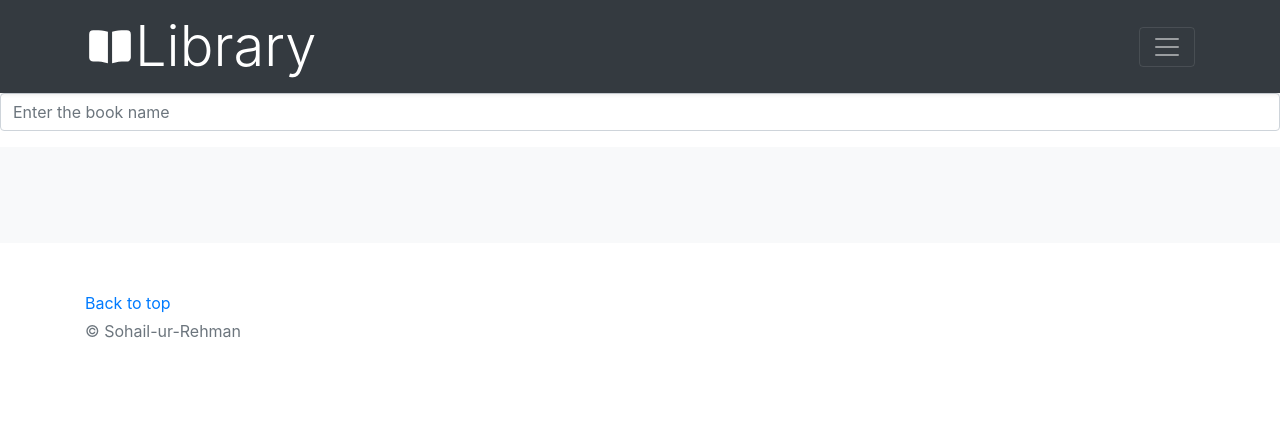
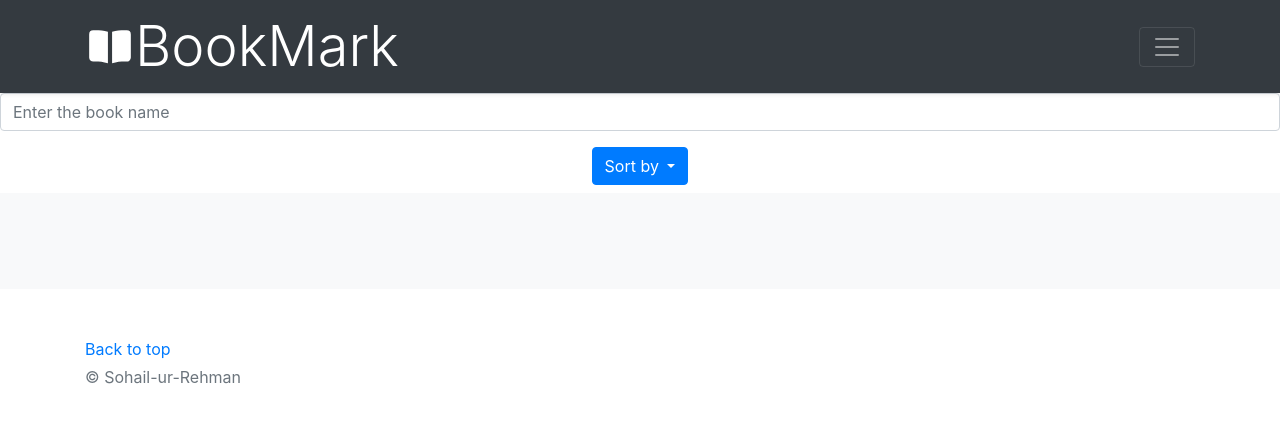
Before and after one commit to rehmansohail/library, a Node server app: page / in a window 1280 px wide. Shown: the top 423 px of the page. Run offline with Node 20, Linux system fonts and the light colour scheme; data that the repository does not hold is empty.

Commit message:
book complete

```diff
--- a/index.js
+++ b/index.js
@@ -46,7 +46,9 @@ app.get("/book", async (req,res)=>{
 app.post("/add",async (req,res)=>{
   // console.log(req.body)
   let result = await db.query(`SELECT * FROM books WHERE key=${coverId}`)
-  if(result.rows.length==0)await db.query(`INSERT INTO books(key,description,rating) VALUES (${coverId},'${req.body.description}',${req.body.rating})`)
+  if(result.rows.length==0){
+    await db.query("INSERT INTO books(key, description, rating) VALUES ($1, $2, $3)",[coverId,req.body.description,req.body.rating]);
+  }
   res.redirect("/")
 })
 
@@ -56,6 +58,28 @@ app.get("/delete",async (req,res)=>{
   res.redirect("/")
 })
 
+app.get("/sort", async(req,res)=>{
+  // console.log(req.query)
+  let result
+  switch(req.query.action) {
+    case "button1":
+      result = await db.query("SELECT * from books ORDER BY rating DESC")
+      break;
+    case "button2":
+      result = await db.query("SELECT * from books ORDER BY rating ASC")
+      break;
+    case "button3":
+      result = await db.query("SELECT * from books ORDER BY date DESC")
+      break;
+    case "button4":
+      result = await db.query("SELECT * from books ORDER BY date ASC")
+      break;
+  }
+  res.render("index.ejs",{
+    items:result.rows
+  })
+})
+
 app.listen(port,()=>{
     console.log(`The app is live on port ${port}`)
 })
--- a/views/index.ejs
+++ b/views/index.ejs
@@ -10,10 +10,24 @@
         </div>
       </form>
 
+      <div class="dropdown text-center m-2">
+          <button class="btn btn-primary dropdown-toggle" type="button" id="dropdownMenuButton" data-toggle="dropdown" aria-haspopup="true" aria-expanded="false">
+              Sort by
+          </button>
+          <div class="dropdown-menu" aria-labelledby="dropdownMenuButton">
+              <form action="/sort" method="get">
+                  <button class="dropdown-item" type="submit" name="action" value="button1">Rating (High to Low)</button>
+                  <button class="dropdown-item" type="submit" name="action" value="button2">Rating (Low to High)</button>
+                  <button class="dropdown-item" type="submit" name="action" value="button3">Date (New to Old)</button>
+                  <button class="dropdown-item" type="submit" name="action" value="button4">Date (Old to New)</button>
+              </form>
+          </div>
+      </div>
+
 
     <div class="album py-5 bg-light">
         <div class="container">
-          <div class="row row-cols-1 row-cols-sm-2 row-cols-md-4 g-3" id="cardContainer">
+          <div class="row row-cols-1 row-cols-sm-3 row-cols-md-4 g-3" id="cardContainer">
 
             <% if (locals.items) { %>
               <% items.forEach(item => { %>
@@ -23,7 +37,7 @@
                     <p><%= item.description %></p>
                   </div>
                   <div class="card-rating">
-                    <p>Rating: <%= item.rating %></p>
+                    <p>Rating: <%= item.rating %>⭐</p>
                   </div>
                   <form action="/delete" method="get" class="form-group submit-container">
                     <input type="hidden" id="key" name="key" value="<%= item.key %>">
--- a/views/partials/header.ejs
+++ b/views/partials/header.ejs
@@ -3,7 +3,7 @@
 <head>
     <meta charset="UTF-8">
     <meta name="viewport" content="width=device-width, initial-scale=1.0">
-    <title>Library</title>
+    <title>BookMark</title>
     <link rel="stylesheet" href="./style.css">
     <link rel="icon" href="images/favicon.png">
     <link rel="stylesheet" href="https://cdn.jsdelivr.net/npm/bootstrap@4.4.1/dist/css/bootstrap.min.css" integrity="sha384-Vkoo8x4CGsO3+Hhxv8T/Q5PaXtkKtu6ug5TOeNV6gBiFeWPGFN9MuhOf23Q9Ifjh" crossorigin="anonymous">
@@ -16,7 +16,7 @@
       <div class="row">
         <div class="col-sm-8 col-md-7 py-4">
           <h4 class="text-white">About</h4>
-          <p class="text-muted">Utilize this web application to efficiently manage your book collection. This tool allows you to seamlessly add new books to your library and update the read status of each book. Enhance your reading experience by keeping your collection organized and up-to-date with just a few clicks.</p>
+          <p class="text-muted">Bookmark is a user-friendly web application designed for book lovers to manage their personal book collection effortlessly. Users can add their favorite books, complete with detailed descriptions and personal ratings, creating a comprehensive digital library. The app's intuitive interface allows for easy sorting of books by rating or date added, enabling users to quickly find top-rated reads or track their reading journey over time. Whether you're an avid reader or building your collection, Bookmark enhances your reading experience by keeping your book list organized and accessible.</p>
         </div>
         <div class="col-sm-4 offset-md-1 py-4">
           <h4 class="text-white">Contact</h4>
@@ -35,7 +35,7 @@
         <svg class="w-6 h-6 text-gray-800 dark:text-white" aria-hidden="true" xmlns="http://www.w3.org/2000/svg" width="50" height="50" fill="currentColor" viewBox="0 0 24 24">
             <path fill-rule="evenodd" d="M11 4.717c-2.286-.58-4.16-.756-7.045-.71A1.99 1.99 0 0 0 2 6v11c0 1.133.934 2.022 2.044 2.007 2.759-.038 4.5.16 6.956.791V4.717Zm2 15.081c2.456-.631 4.198-.829 6.956-.791A2.013 2.013 0 0 0 22 16.999V6a1.99 1.99 0 0 0-1.955-1.993c-2.885-.046-4.76.13-7.045.71v15.081Z" clip-rule="evenodd"/>
           </svg>
-          <strong class="display-4">Library</strong>
+          <strong class="display-4">BookMark</strong>
       </a>
       <button class="navbar-toggler collapsed" type="button" data-toggle="collapse" data-target="#navbarHeader" aria-controls="navbarHeader" aria-expanded="false" aria-label="Toggle navigation">
         <span class="navbar-toggler-icon"></span>
```
